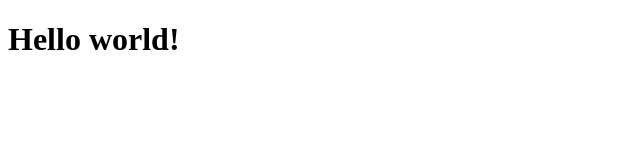
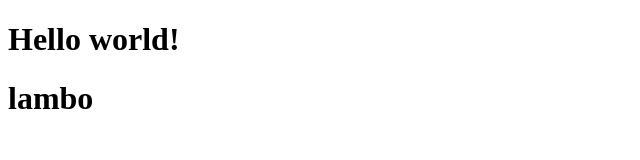
Before and after one commit to MrBrault/alex025, a plain HTML site: page index.html in a window 1280 px wide. Shown: the whole page, without its empty margins (0-640 px from the left). Drawn offline with Linux system fonts and the light colour scheme.

Commit message:
Update index.html

```diff
--- a/index.html
+++ b/index.html
@@ -4,8 +4,9 @@
   <meta charset="utf-8">
   <meta name="viewport" content="width=device-width">
   <title>Student</title>
-</head>
+  </head>
 <body>
   <h1>Hello world!</h1>
+  <h1>lambo
 </body>
 </html>
```
